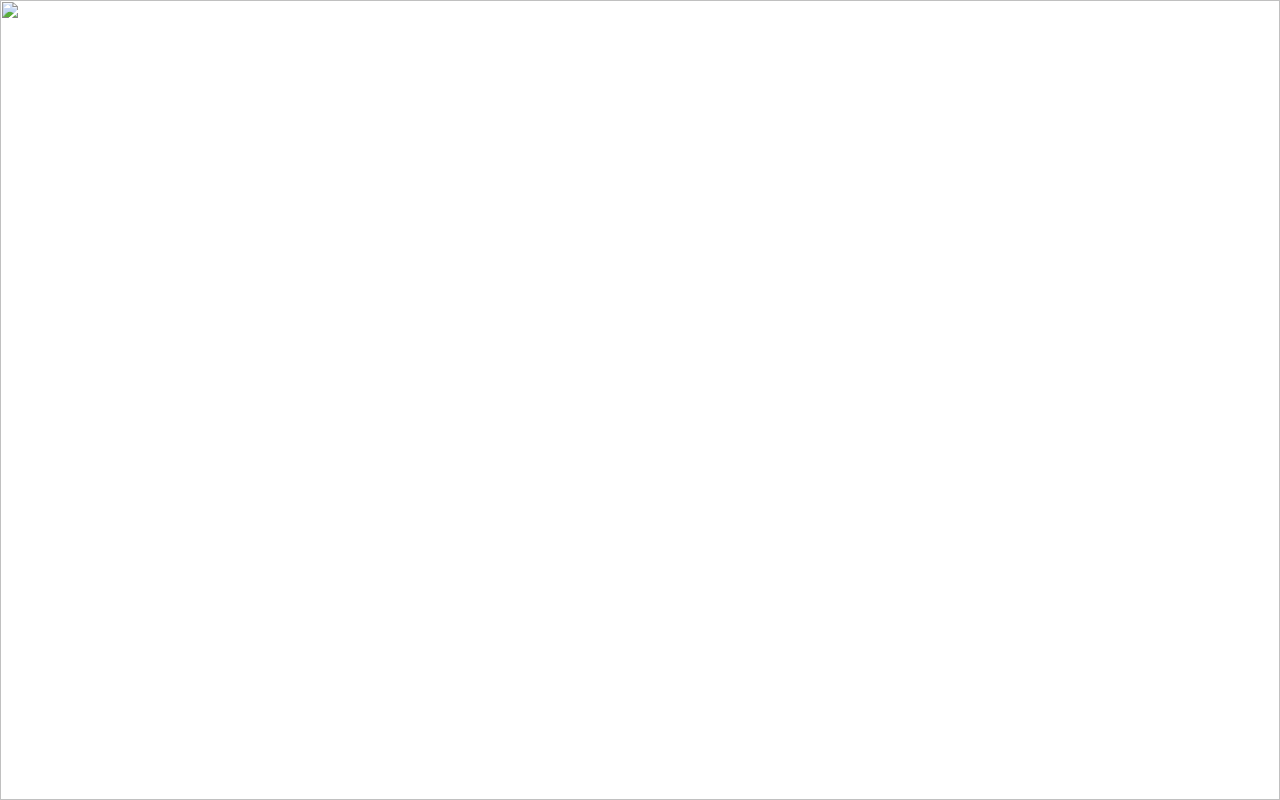
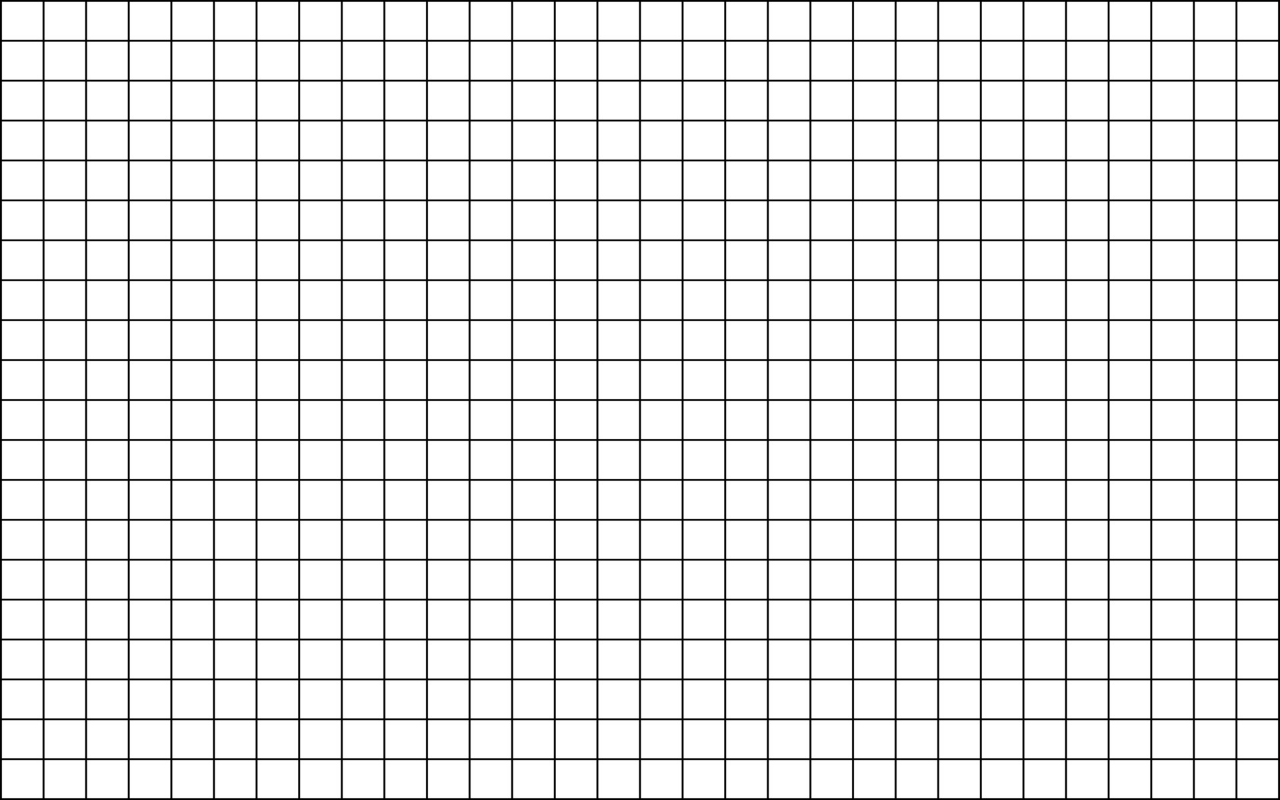
Before and after one commit to Galytextheai/click-me.gethub.io, a plain HTML site: page index.html in a window 1280 px wide. Drawn offline with Linux system fonts and the light colour scheme.

Commit message:
Update index.html

```diff
--- a/index.html
+++ b/index.html
@@ -51,4 +51,4 @@ document.addEventListener('click', pulse );
 </style>
 
 <title>Graping</title>
-<img src="grid" style="height:100%; width:100%;">
+<img src="Abstract_Black_and_White_Grid_Pattern_generated.jpg" style="height:100%; width:100%;">
```
